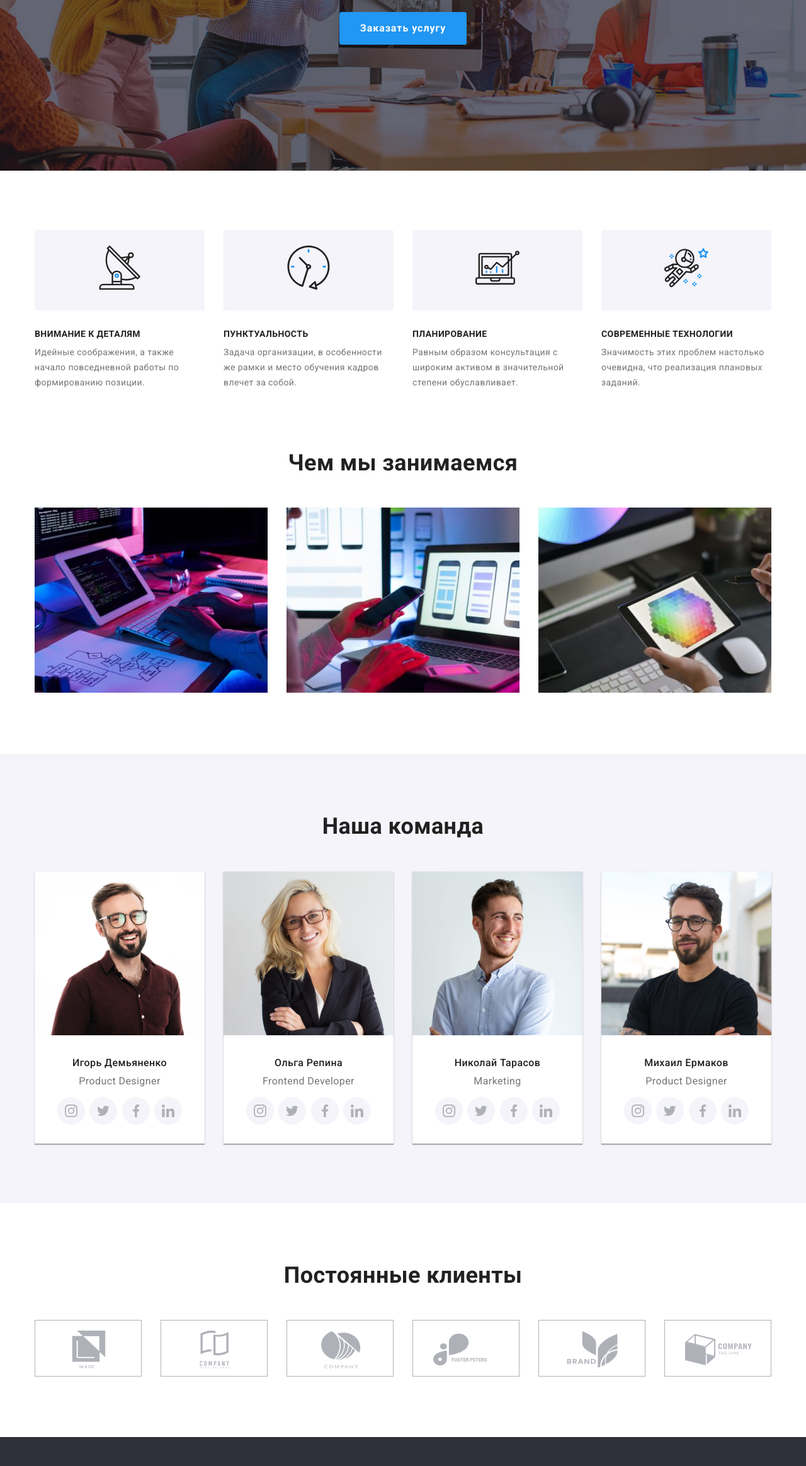
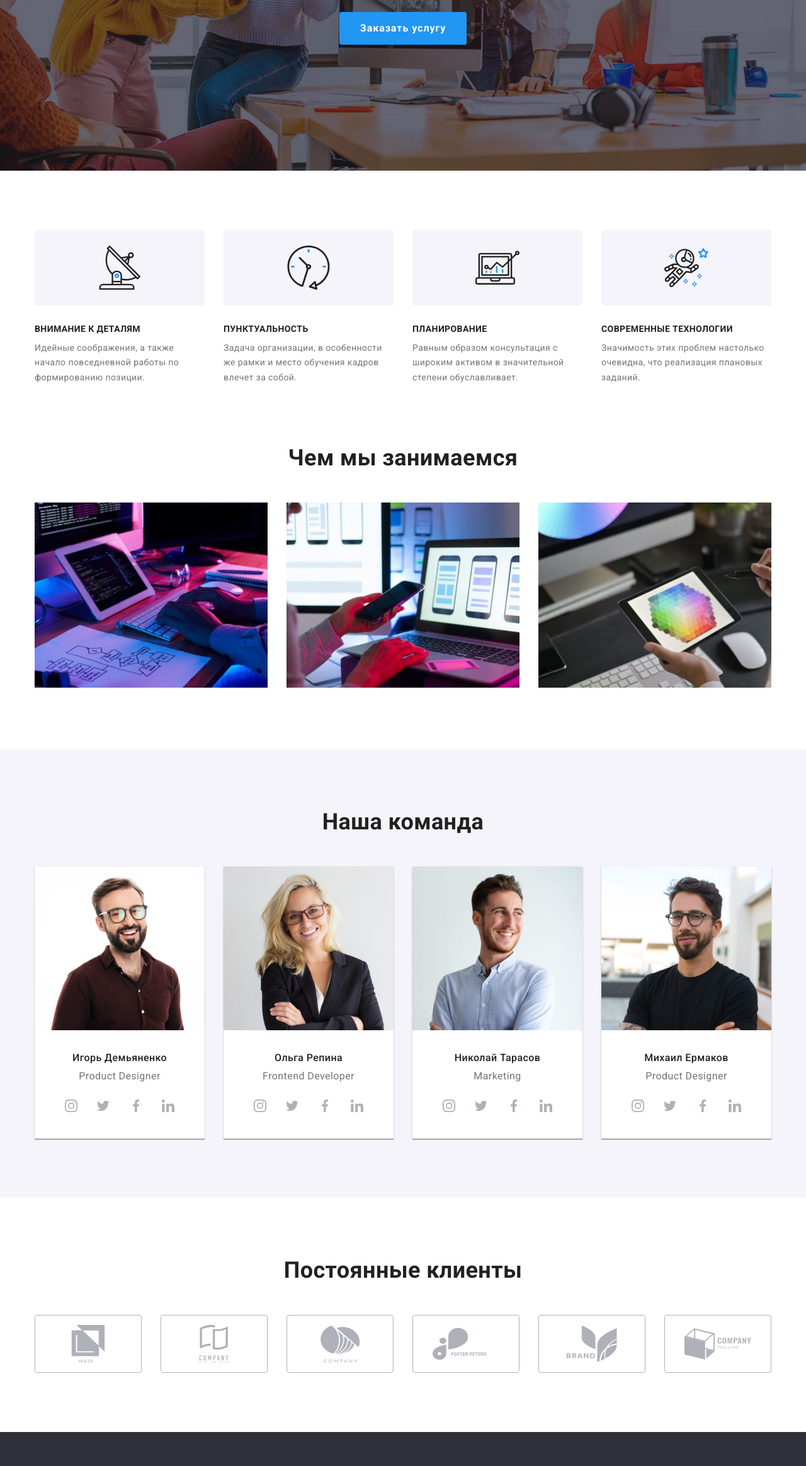
Before and after one commit to stets-js/goit-markup-hw-04, a plain HTML site: page index.html in a window 1280 px wide. Shown: the part 412-2740 px from the top of the page at 63% size. Drawn offline with nearby package versions, Linux system fonts and the light colour scheme.

Commit message:
flex-size

```diff
--- a/css/styles.css
+++ b/css/styles.css
@@ -148,7 +148,7 @@ body {
 }
 
 /************************* MAIN ***************************/
-/* временный фон HERO */
+
 .section.hero {
   max-width: 1600px;
   min-height: 600px;
@@ -185,8 +185,8 @@ body {
 }
 .hero-button:hover,
 .hero-button:focus {
-  background-color: #ffffff;
-  color: var(--accent);
+  background-color: #188ce8;
+  color: #ffffff;
 }
 .hero-button {
   background-color: var(--accent);
@@ -202,7 +202,7 @@ body {
   border-radius: 4px;
 }
 
-/*** benefits ***/
+/************************** benefits ***************************/
 
 .benefits h2 {
   position: absolute;
@@ -249,11 +249,13 @@ body {
   background-image: url("../images/radar.svg");
 } */
 .benefits-icon-bg {
-  display: block;
-  padding: 25px 100px;
+  display: flex;
+  min-height: 120px;
   margin-bottom: 30px;
   background-color: #f5f4fa;
   border-radius: 4px;
+  align-items: center;
+  justify-content: center;
 }
 
 .benefits-item {
@@ -264,7 +266,7 @@ body {
   margin-left: 30px;
 }
 
-/***** activity *****/
+/******************************* activity *******************************/
 .section.activity {
   padding-top: 0;
 }
@@ -286,7 +288,7 @@ body {
   margin-left: 30px;
 }
 
-/***** team *****/
+/********************************** team *********************************/
 .team {
   background-color: var(--secondary-bg);
 }
@@ -329,7 +331,7 @@ body {
   padding: 30px 0px;
 }
 
-/*******TEAM social icons******** */
+/***********************TEAM social icons************************* */
 
 .team-icon-list {
   display: flex;
@@ -351,7 +353,7 @@ body {
   display: block;
   border-radius: 50%;
   color: #afb1b8;
-  background-color: #f5f4fa;
+  background-color: #ffffff;
 }
 
 .team-icon-link:hover,
@@ -406,12 +408,15 @@ body {
 
 .clients-link {
   width: 170px;
-  height: 90px;
+  height: 92px;
   display: block;
   border: 1px solid #afb1b8;
+  border-radius: 4px;
   color: #afb1b8;
   background-color: #fff;
-  padding: 16px 32px;
+  display: flex;
+  align-items: center;
+  justify-content: center;
 }
 
 .clients-link:hover,
```
